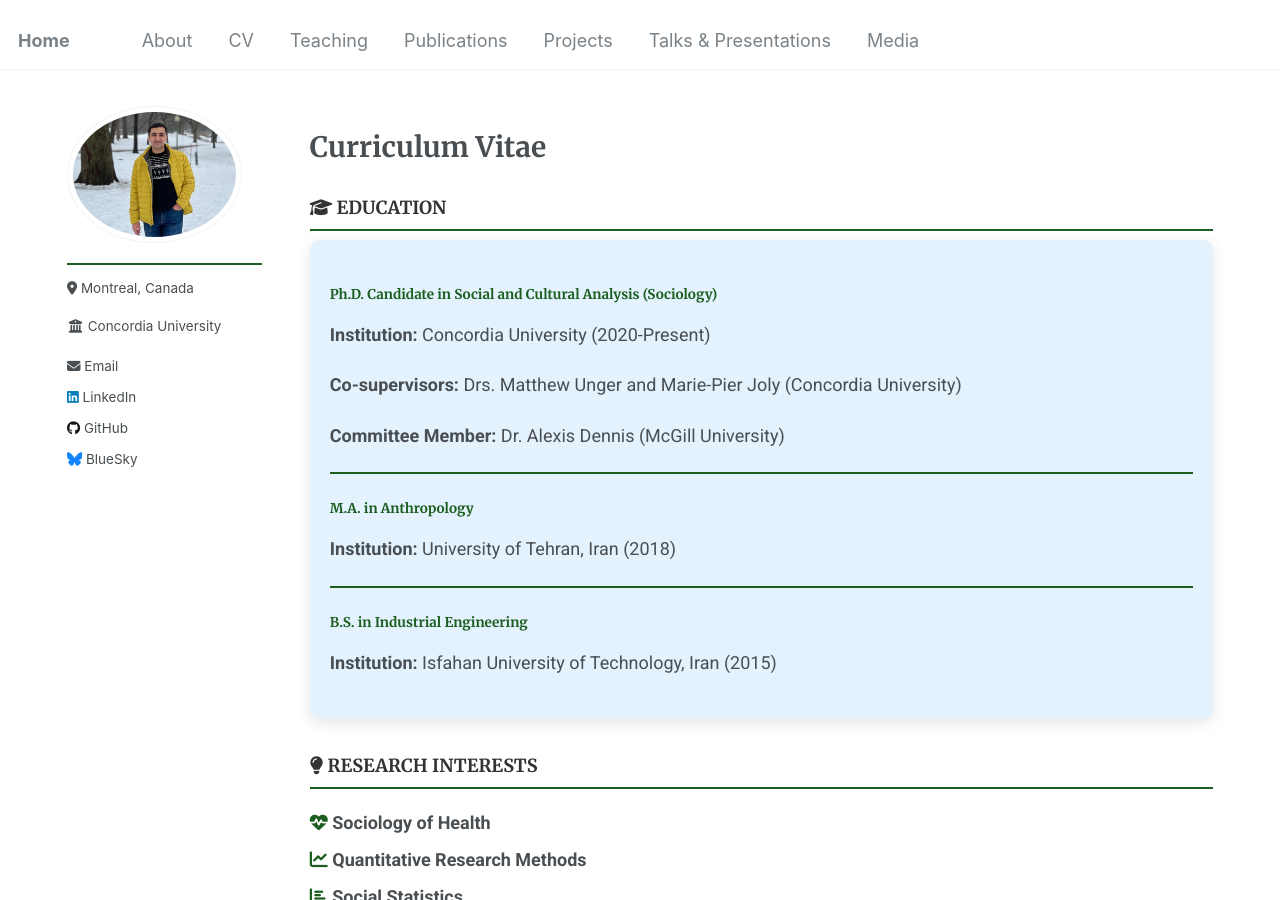
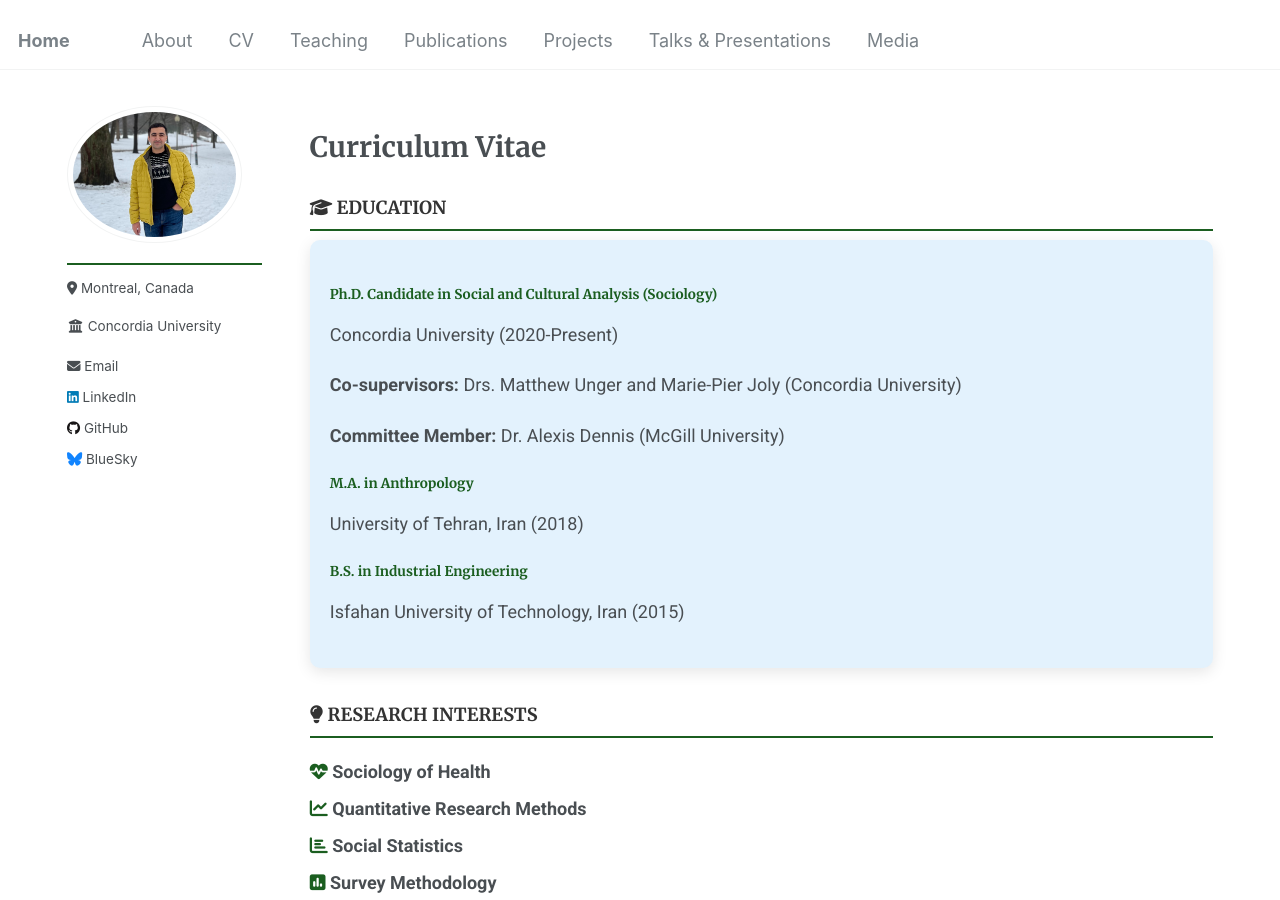
Before and after one commit to Mohsnmonji/mohsnmonji.github.io, a Jekyll site: the page built from _pages/Curriculum Vitae.md, in a window 1280 px wide and 900 px high. Built offline with Jekyll 4.4.1, drawn with Linux system fonts in a browser that asks for light colours.

Commit message:
Update Curriculum Vitae.md

```diff
--- a/_pages/Curriculum Vitae.md
+++ b/_pages/Curriculum Vitae.md
@@ -20,25 +20,25 @@ redirect_from:
 
 
 
-
 ### <i class="fas fa-graduation-cap"></i> EDUCATION
 
 <div style="border-radius: 10px; padding: 20px; background-color: #E3F2FD; box-shadow: 0px 4px 15px rgba(0, 0, 0, 0.1);">
   <h4 style="font-weight: bold; color: #1B5E20;">Ph.D. Candidate in Social and Cultural Analysis (Sociology)</h4>
-  <p><strong>Institution:</strong> Concordia University (2020-Present)</p>
+  <p>Concordia University (2020-Present)</p>
   <p><strong>Co-supervisors:</strong> Drs. Matthew Unger and Marie-Pier Joly (Concordia University)</p>
   <p><strong>Committee Member:</strong> Dr. Alexis Dennis (McGill University)</p>
 
-  <hr style="border: 1px solid #1B5E20; margin: 20px 0;">
+  <p style="margin-bottom: 10px;"></p> <!-- Empty line to separate entries -->
 
   <h4 style="font-weight: bold; color: #1B5E20;">M.A. in Anthropology</h4>
-  <p><strong>Institution:</strong> University of Tehran, Iran (2018)</p>
+  <p>University of Tehran, Iran (2018)</p>
 
-  <hr style="border: 1px solid #1B5E20; margin: 20px 0;">
+  <p style="margin-bottom: 10px;"></p> <!-- Empty line to separate entries -->
 
   <h4 style="font-weight: bold; color: #1B5E20;">B.S. in Industrial Engineering</h4>
-  <p><strong>Institution:</strong> Isfahan University of Technology, Iran (2015)</p>
+  <p>Isfahan University of Technology, Iran (2015)</p>
 </div>
+
 
 ### <i class="fas fa-lightbulb"></i> RESEARCH INTERESTS
 
```
